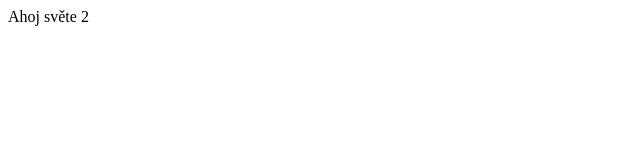
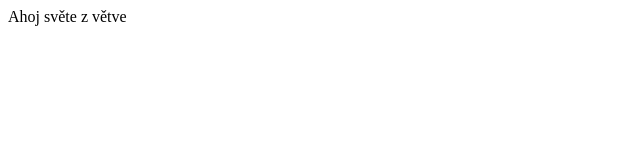
Before and after one commit to HTML-a-CSS-2/projekt-portfolio-jnv, a plain HTML site: page index.html in a window 1280 px wide. Shown: the full height of the page, 0-640 px from the left. Drawn offline with Linux system fonts and the light colour scheme.

Commit message:
Commit na větvi

```diff
--- a/index.html
+++ b/index.html
@@ -6,6 +6,6 @@
     <title>Document</title>
 </head>
 <body>
-    Ahoj světe 2
+    Ahoj světe z větve
 </body>
 </html>
```
